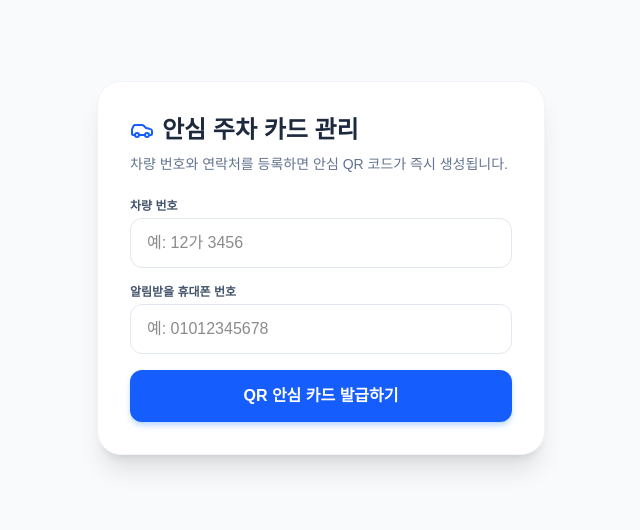
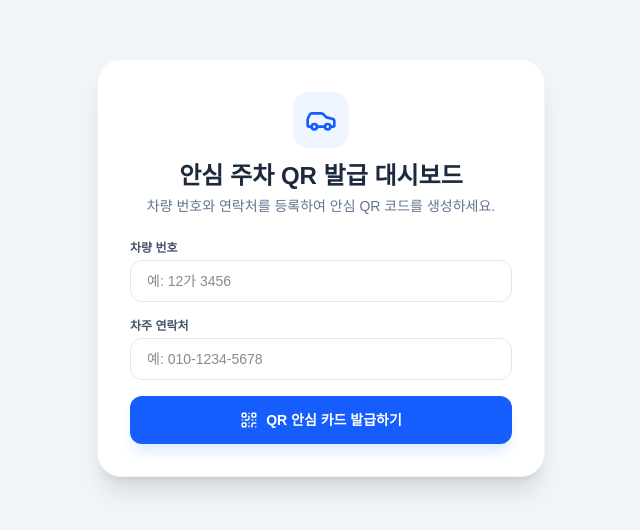
Before and after one commit to audskal1847/safe-parking, a Next.js app: page /dashboard in a window 1280 px wide. Shown: the part 132-662 px from the top of the page, without its empty margins (319-959 px from the left). Built offline with nearby package versions, Linux system fonts and the light colour scheme; no server answers.

Commit message:
fix: resolve dashboard prerender supabase issue

```diff
--- a/app/dashboard/page.tsx
+++ b/app/dashboard/page.tsx
@@ -1,100 +1,151 @@
 'use client';
 
 import { useState } from 'react';
+import QRCode from 'react-qr-code';
 import { supabase } from '@/lib/supabase';
-import { QRCodeSVG } from 'qrcode.react';
-import { Car, Printer } from 'lucide-react';
+import { Car, Phone, QrCode, CheckCircle, Copy } from 'lucide-react';
 
 export default function DashboardPage() {
   const [plateNumber, setPlateNumber] = useState('');
   const [phoneNumber, setPhoneNumber] = useState('');
-  const [card, setCard] = useState<any>(null);
+  const [qrToken, setQrToken] = useState('');
   const [loading, setLoading] = useState(false);
+  const [errorMsg, setErrorMsg] = useState('');
+  const [copied, setCopied] = useState(false);
 
   const handleRegister = async (e: React.FormEvent) => {
     e.preventDefault();
+    if (!plateNumber || !phoneNumber) {
+      setErrorMsg('차량 번호와 전화번호를 모두 입력해주세요.');
+      return;
+    }
+
     setLoading(true);
+    setErrorMsg('');
 
-    const { data, error } = await supabase
-      .from('parking_cards')
-      .insert({
-        plate_number: plateNumber,
-        phone_number: phoneNumber,
-      })
-      .select()
-      .single();
+    try {
+      const token = Math.random().toString(36).substring(2, 10);
 
-    if (error) {
-      alert('등록 중 오류가 발생했습니다: ' + error.message);
-    } else {
-      setCard(data);
+      const { error } = await supabase.from('parking_cards').insert([
+        {
+          plate_number: plateNumber.replace(/\s+/g, ''),
+          phone_number: phoneNumber.replace(/[^0-9]/g, ''),
+          qr_token: token,
+        },
+      ]);
+
+      if (error) throw error;
+
+      setQrToken(token);
+    } catch (err: any) {
+      setErrorMsg(err.message || '등록 중 오류가 발생했습니다.');
+    } finally {
+      setLoading(false);
     }
-    setLoading(false);
   };
 
-  const callUrl = card
-    ? `${typeof window !== 'undefined' ? window.location.origin : ''}/call/${card.qr_token}`
-    : '';
+  const origin = typeof window !== 'undefined' ? window.location.origin : '';
+  const callUrl = qrToken ? `${origin}/call/${qrToken}` : '';
+
+  const copyToClipboard = () => {
+    if (!callUrl) return;
+    navigator.clipboard.writeText(callUrl);
+    setCopied(true);
+    setTimeout(() => setCopied(false), 2000);
+  };
 
   return (
-    <div className="min-h-screen bg-slate-50 p-6 flex flex-col items-center justify-center">
+    <div className="min-h-screen bg-slate-100 flex flex-col items-center justify-center p-4">
       <div className="max-w-md w-full bg-white rounded-3xl shadow-xl p-8 border border-slate-100">
-        <h1 className="text-2xl font-bold text-slate-800 mb-2 flex items-center gap-2">
-          <Car className="text-blue-600" /> 안심 주차 카드 관리
-        </h1>
-        <p className="text-sm text-slate-500 mb-6">
-          차량 번호와 연락처를 등록하면 안심 QR 코드가 즉시 생성됩니다.
-        </p>
+        <div className="text-center mb-6">
+          <div className="inline-flex p-3 bg-blue-50 text-blue-600 rounded-2xl mb-3">
+            <Car size={32} />
+          </div>
+          <h1 className="text-2xl font-bold text-slate-800">안심 주차 QR 발급 대시보드</h1>
+          <p className="text-sm text-slate-500 mt-1">차량 번호와 연락처를 등록하여 안심 QR 코드를 생성하세요.</p>
+        </div>
 
-        {!card ? (
+        {!qrToken ? (
           <form onSubmit={handleRegister} className="space-y-4">
             <div>
               <label className="block text-xs font-semibold text-slate-600 mb-1">차량 번호</label>
+              <div className="relative">
                 <input
                   type="text"
                   placeholder="예: 12가 3456"
                   value={plateNumber}
                   onChange={(e) => setPlateNumber(e.target.value)}
+                  className="w-full px-4 py-2.5 rounded-xl border border-slate-200 focus:outline-none focus:ring-2 focus:ring-blue-500 text-sm"
                   required
-                className="w-full px-4 py-3 rounded-xl border border-slate-200 focus:outline-none focus:ring-2 focus:ring-blue-500"
                 />
               </div>
+            </div>
+
             <div>
-              <label className="block text-xs font-semibold text-slate-600 mb-1">알림받을 휴대폰 번호</label>
+              <label className="block text-xs font-semibold text-slate-600 mb-1">차주 연락처</label>
+              <div className="relative">
                 <input
                   type="tel"
-                placeholder="예: 01012345678"
+                  placeholder="예: 010-1234-5678"
                   value={phoneNumber}
                   onChange={(e) => setPhoneNumber(e.target.value)}
+                  className="w-full px-4 py-2.5 rounded-xl border border-slate-200 focus:outline-none focus:ring-2 focus:ring-blue-500 text-sm"
                   required
-                className="w-full px-4 py-3 rounded-xl border border-slate-200 focus:outline-none focus:ring-2 focus:ring-blue-500"
                 />
               </div>
+            </div>
+
+            {errorMsg && <p className="text-xs text-rose-500">{errorMsg}</p>}
+
             <button
               type="submit"
               disabled={loading}
-              className="w-full py-3.5 bg-blue-600 text-white font-semibold rounded-xl hover:bg-blue-700 transition shadow-md shadow-blue-200"
+              className="w-full py-3.5 bg-blue-600 hover:bg-blue-700 text-white font-bold rounded-xl shadow-lg shadow-blue-100 transition disabled:opacity-50 text-sm flex items-center justify-center gap-2"
             >
-              {loading ? '생성 중...' : 'QR 안심 카드 발급하기'}
+              <QrCode size={18} />
+              {loading ? 'QR 생성 중...' : 'QR 안심 카드 발급하기'}
             </button>
           </form>
         ) : (
-          <div className="flex flex-col items-center text-center space-y-4">
-            <div className="p-4 bg-white border-2 border-slate-200 rounded-2xl shadow-sm">
-              <QRCodeSVG value={callUrl} size={180} />
+          <div className="text-center space-y-5">
+            <div className="inline-flex items-center gap-1.5 px-3 py-1 bg-emerald-50 text-emerald-600 rounded-full text-xs font-semibold">
+              <CheckCircle size={14} /> 발급 완료
             </div>
-            <div>
-              <span className="text-sm bg-blue-50 text-blue-700 px-3 py-1.5 rounded-full font-bold">
-                {card.plate_number}
-              </span>
-              <p className="text-xs text-slate-400 mt-2">이 QR을 인쇄하여 차량 앞유리에 부착하세요.</p>
-              <p className="text-xs text-blue-600 font-mono mt-1 break-all select-all">{callUrl}</p>
+
+            <div className="bg-slate-50 p-6 rounded-2xl border border-slate-100 flex flex-col items-center justify-center">
+              <div className="bg-white p-4 rounded-xl shadow-sm">
+                <QRCode value={callUrl} size={180} />
               </div>
+              <p className="text-base font-bold text-slate-800 mt-4">{plateNumber}</p>
+              <p className="text-xs text-slate-400 mt-0.5">스마트폰으로 스캔하면 바로 안심 호출 페이지가 열립니다.</p>
+            </div>
+
+            <div className="flex gap-2">
+              <input
+                type="text"
+                readOnly
+                value={callUrl}
+                className="flex-1 px-3 py-2 text-xs bg-slate-50 border border-slate-200 rounded-xl text-slate-600 select-all"
+              />
               <button
-              onClick={() => window.print()}
-              className="flex items-center justify-center gap-2 w-full py-3 bg-slate-800 text-white rounded-xl font-semibold hover:bg-slate-900 transition"
+                type="button"
+                onClick={copyToClipboard}
+                className="px-3 py-2 bg-slate-800 hover:bg-slate-900 text-white rounded-xl text-xs font-medium flex items-center gap-1 transition"
               >
-              <Printer size={18} /> QR 코드 인쇄하기
+                <Copy size={14} /> {copied ? '복사됨' : '복사'}
+              </button>
+            </div>
+
+            <button
+              type="button"
+              onClick={() => {
+                setQrToken('');
+                setPlateNumber('');
+                setPhoneNumber('');
+              }}
+              className="text-xs text-slate-400 hover:text-slate-600 underline"
+            >
+              새로운 차량 등록하기
             </button>
           </div>
         )}
--- a/lib/supabase.ts
+++ b/lib/supabase.ts
@@ -1,6 +1,6 @@
 import { createClient } from '@supabase/supabase-js';
 
 const supabaseUrl = process.env.NEXT_PUBLIC_SUPABASE_URL || 'https://xufcnthlimejezxjldwt.supabase.co';
-const supabaseAnonKey = process.env.NEXT_PUBLIC_SUPABASE_ANON_KEY || 'placeholder-key';
+const supabaseAnonKey = process.env.NEXT_PUBLIC_SUPABASE_ANON_KEY || 'eyJhbGciOiJIUzI1NiIsInR5cCI6IkpXVCJ9.eyJpc3MiOiJzdXBhYmFzZSIsInJlZiI6Inh1ZmNudGhsaW1lamV6eGpsZHd0Iiwicm9sZSI6ImFub24iLCJpYXQiOjE3NDAxNjg0MzEsImV4cCI6MjA1NTc0NDQzMX0.dummy';
 
 export const supabase = createClient(supabaseUrl, supabaseAnonKey);
```
Lines whose indentation alone changed are shown as unchanged.
